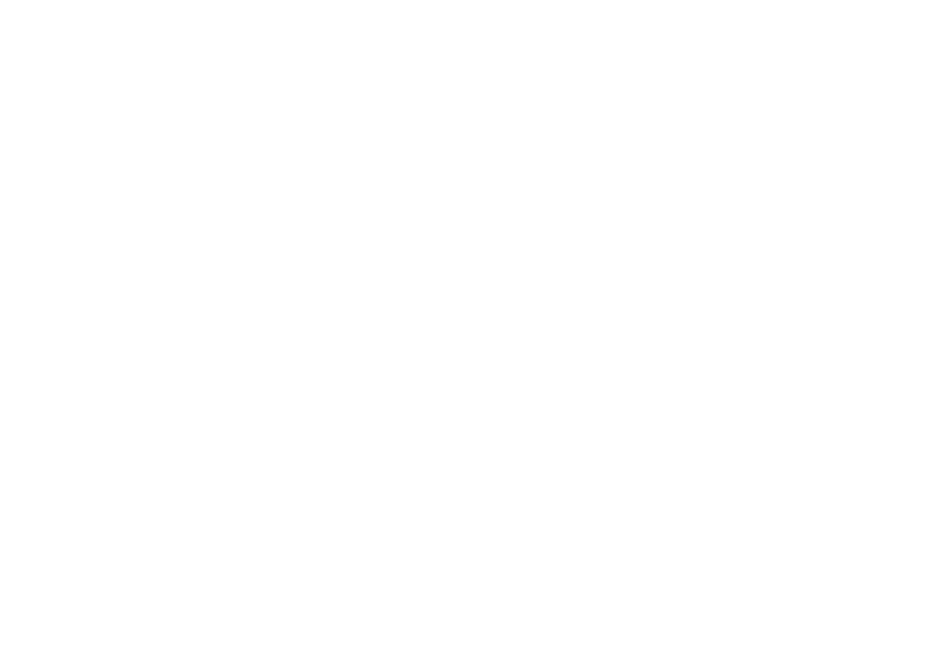
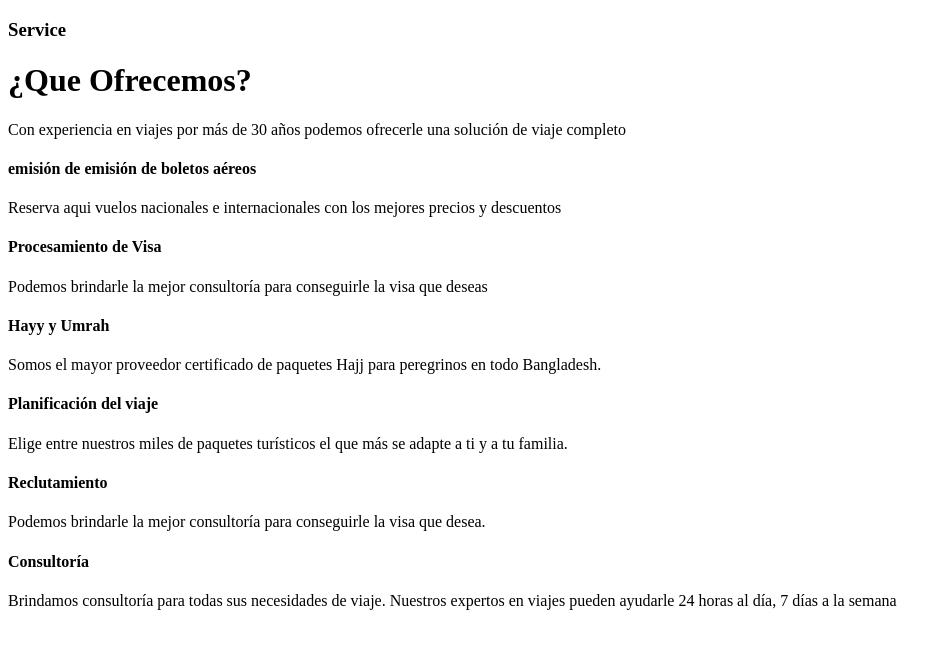
Before and after one commit to MamaniRomina/image-based-web-project, a plain HTML site: page index.html in a window 1280 px wide. Shown: the whole page, without its empty margins (0-951 px from the left). Drawn offline with Linux system fonts and the light colour scheme.

Commit message:
cree estructura html

```diff
--- a/index.html
+++ b/index.html
@@ -6,6 +6,40 @@
     <title>Document</title>
 </head>
 <body>
-
+    <header>
+<h3>Service</h3>
+<h1>¿Que Ofrecemos?</h1>
+<p>Con experiencia en viajes por más de 30 años podemos ofrecerle una solución de viaje completo</p>
+    </header>
+    <main>
+        <section>
+            <div>
+                <h4>emisión de emisión de boletos aéreos</h4>
+                <p>Reserva aqui vuelos nacionales e internacionales con los mejores precios y descuentos</p>
+            </div>
+            <div>
+                <h4>Procesamiento de Visa</h4>
+                <p>Podemos brindarle la mejor consultoría para conseguirle la visa que deseas</p>
+            </div>
+            <div>
+                <h4>Hayy y Umrah</h4>
+                <p>Somos el mayor proveedor certificado de paquetes Hajj para peregrinos en todo Bangladesh.</p>
+            </div>
+        </section>
+        <section>
+            <div>
+                <h4>Planificación del viaje</h4>
+                <p>Elige entre nuestros miles de paquetes turísticos el que más se adapte a ti y a tu familia.</p>
+            </div>
+            <div>
+                <h4>Reclutamiento</h4>
+                <p>Podemos brindarle la mejor consultoría para conseguirle la visa que desea.</p>
+            </div>
+            <div>
+                <h4>Consultoría</h4>
+                <p>Brindamos consultoría para todas sus necesidades de viaje. Nuestros expertos en viajes pueden ayudarle 24 horas al día, 7 días a la semana</p>
+            </div>
+        </section>
+    </main>
 </body>
 </html>
```
